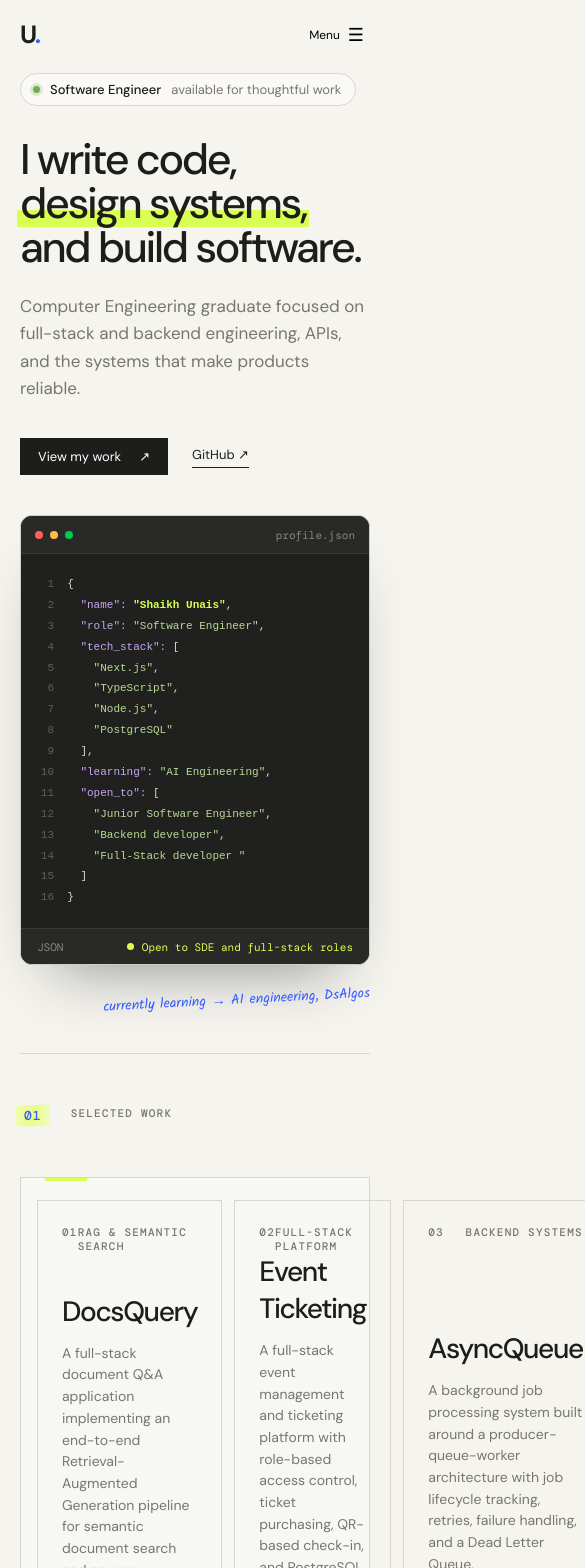
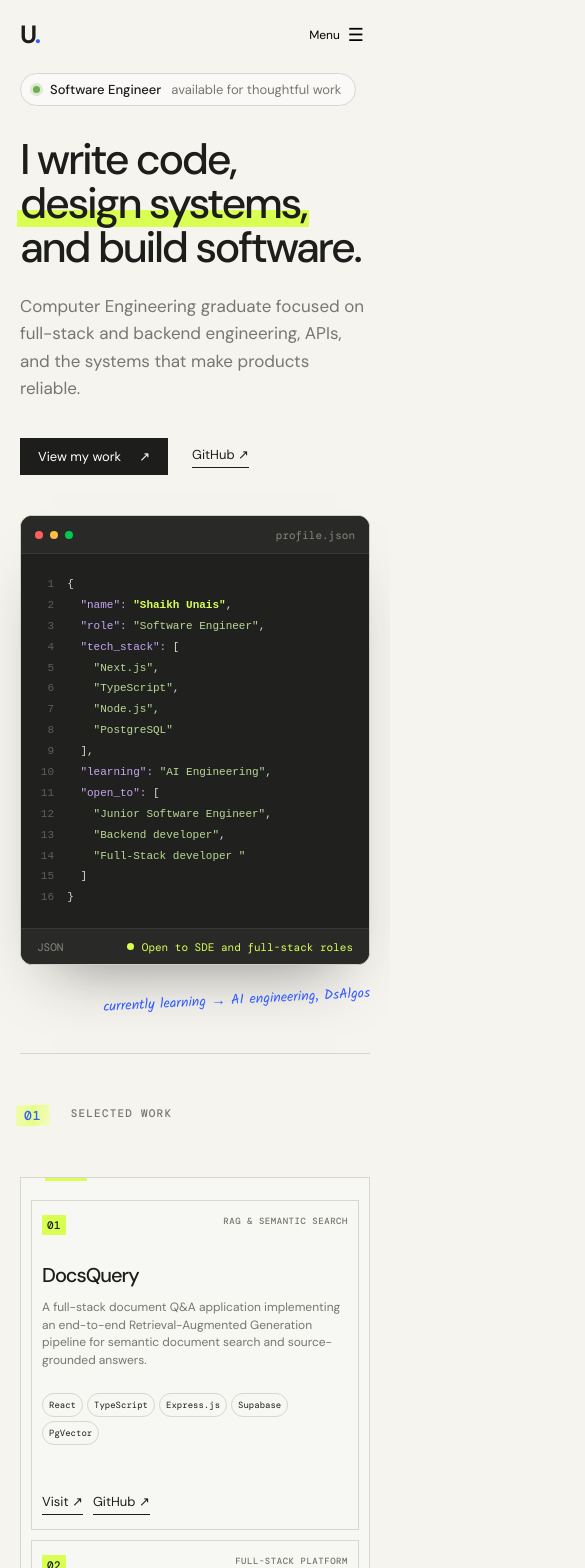
Before and after one commit to unais-08/portfolio, a React (Vite) app: page / in a window 390 px wide. Shown: the top 1568 px of the page, 585 px wide, since content can reach past the window. Built offline with nearby package versions, Linux system fonts and the light colour scheme.

Commit message:
feat: enhance responsiveness and layout for Contact, Hero, Projects, Skills sections; improve grid structures and padding

```diff
--- a/src/components/sections/Contact/Contact.css
+++ b/src/components/sections/Contact/Contact.css
@@ -26,6 +26,12 @@
 .contact-links a:hover, .contact-links a:hover .contact-link-arrow { color: #355dff; }
 .contact-links a:hover .contact-link-arrow { transform: translateX(4px); }
 
+@media (max-width: 900px) {
+    .contact-panel {
+        grid-template-columns: 1fr;
+    }
+}
+
 @media (max-width: 720px) {
     .contact-section { padding: 52px 0 64px; }
     .contact-panel { margin-top: 40px; padding: 36px 22px 28px; grid-template-columns: 1fr; gap: 44px; }
--- a/src/components/sections/Hero/Hero.css
+++ b/src/components/sections/Hero/Hero.css
@@ -256,7 +256,7 @@
         line-height: 1.55;
     }
 
-    @media (max-width: 900px) {
+    @media (max-width: 1024px) {
         & .hv2-grid {
             grid-template-columns: 1fr;
             padding-bottom: 88px;
@@ -264,7 +264,7 @@
 
         & .hv2-visual {
             justify-self: start;
-            max-width: 460px;
+            max-width: min(460px, 100%);
         }
     }
 
--- a/src/components/sections/Projects/Projects.css
+++ b/src/components/sections/Projects/Projects.css
@@ -51,7 +51,64 @@
 .small-note { color: var(--muted); font: 11px 'DM Mono', monospace; margin: 34px 0 0; }
 .small-note span { color: #355dff; }
 
+@media (max-width: 1024px) {
+    .project-grid { grid-template-columns: repeat(2, minmax(0, 1fr)); }
+}
+
 @media (max-width: 720px) {
-    .project-grid { padding: 22px 16px; gap: 12px; }
-    .project-card { min-height: 330px; }
+    .project-grid {
+        grid-template-columns: 1fr;
+        padding: 22px 10px;
+        gap: 10px;
+    }
+
+    .project-card {
+        min-width: 0;
+        min-height: 330px;
+        padding: 14px 10px;
+    }
+
+    .project-card-top {
+        gap: 6px;
+        font-size: 9px;
+        letter-spacing: .06em;
+    }
+
+    .project-card-top span:first-child {
+        padding: 3px 5px;
+        background: var(--accent);
+        color: var(--ink);
+        font-size: 11px;
+        font-weight: 600;
+        letter-spacing: .04em;
+    }
+
+    .project-card-top span:last-child {
+        text-align: right;
+    }
+
+    .project-card h3 {
+        font-size: 20px;
+        line-height: 1.05;
+    }
+
+    .project-card p {
+        font-size: 12px;
+        line-height: 1.45;
+    }
+
+    .tag-list {
+        gap: 4px;
+        margin-bottom: 18px;
+    }
+
+    .tag-list span {
+        padding: 5px 6px;
+        font-size: 9px;
+    }
+
+    .project-card-actions {
+        gap: 10px;
+        font-size: 12px;
+    }
 }
--- a/src/components/sections/Skills/Skills.css
+++ b/src/components/sections/Skills/Skills.css
@@ -20,8 +20,8 @@
 .skill-item { display: flex !important; align-items: center; gap: 9px; margin: 0 !important; color: var(--ink) !important; font-size: 13px !important; }
 .skill-item i { display: inline-grid; place-items: center; width: 22px; height: 22px; border: 1px solid #b9b8b0; border-radius: 5px; color: var(--muted); font: 8px 'DM Mono', monospace; font-style: normal; }
 
-@media (max-width: 980px) {
-    .skills-grid { grid-template-columns: repeat(3, 1fr); }
+@media (max-width: 1024px) {
+    .skills-grid { grid-template-columns: repeat(3, minmax(0, 1fr)); }
 }
 
 @media (max-width: 720px) {
--- a/src/index.css
+++ b/src/index.css
@@ -22,6 +22,7 @@ html {
 body {
     margin: 0;
     min-width: 320px;
+    overflow-x: hidden;
 }
 
 a {
@@ -300,6 +301,15 @@ h2 em {
     color: var(--ink);
 }
 
+@media (max-width: 1024px) {
+    .site-header,
+    main,
+    .site-footer {
+        padding-left: 24px;
+        padding-right: 24px;
+    }
+}
+
 /* Not-found state */
 .not-found {
     min-height: 58vh;
@@ -370,10 +380,22 @@ h2 em {
         padding: 25px 20px;
         flex-direction: column;
         align-items: flex-start;
+        gap: 0;
     }
 
     .main-nav.is-open {
         display: flex;
+    }
+
+    .main-nav a {
+        width: 100%;
+        padding: 12px 0;
+    }
+
+    .main-nav .nav-contact {
+        width: auto;
+        margin-top: 8px;
+        padding: 10px 18px;
     }
 
     main {
```
